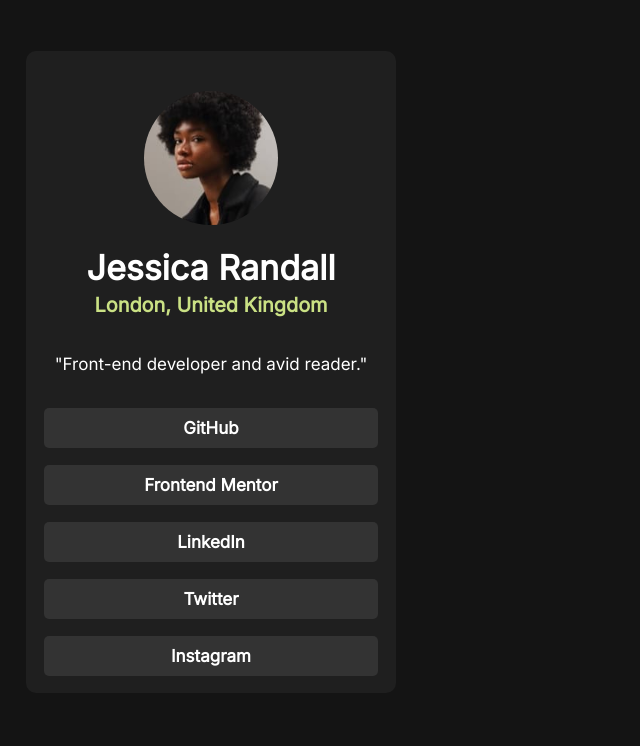
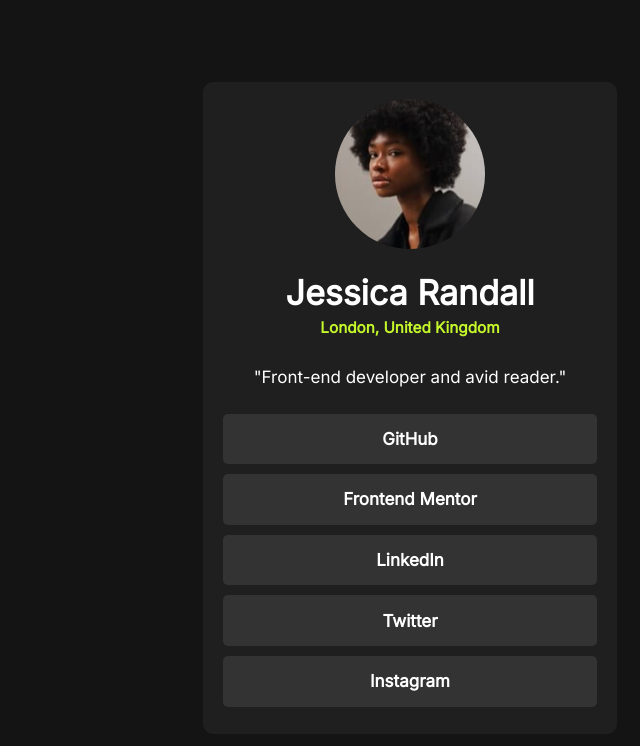
Before and after one commit to Thessssift/social-links-profile, a plain HTML site: page index.html in a window 1280 px wide. Shown: the whole page, without its empty margins (230-870 px from the left). Drawn offline with Linux system fonts and the light colour scheme.

Commit message:
project finished

```diff
--- a/index.html
+++ b/index.html
@@ -16,19 +16,19 @@
 </head>
 
 <body>
-  <div class="container">
+  <main class="container">
     <img src="assets/images/avatar-jessica.jpeg" alt="">
     <h1>Jessica Randall</h1>
-    <h3 style="color: hsl(75, 61%, 70%);">London, United Kingdom</h3>
+    <h2>London, United Kingdom</h2>
     <p> "Front-end developer and avid reader."</p>
     <div class="links">
-      <p class="button">GitHub</p>
-      <p class="button">Frontend Mentor</p>
-      <p class="button">LinkedIn</p>
-      <p class="button">Twitter</p>
-      <p class="button">Instagram</p>
+      <a class="button" href="">GitHub</a>
+      <a class="button" href="">Frontend Mentor</a>
+      <a class="button" href="">LinkedIn</a>
+      <a class="button" href="">Twitter</a>
+      <a class="button" href="">Instagram</a>
     </div>
-  </div>
+  </main>
 
 </body>
 
--- a/style.css
+++ b/style.css
@@ -9,52 +9,57 @@
     box-sizing: content-box;
     font-size: 17px;
 }
+body {
+    font-family: 'Inter';
+    display: flex;
+    align-items: center;
+    justify-content: center;
+    min-height: 100vh;
+}
 
-body{
-    font-family: 'Inter';
+.container {
+    width: 22rem;
+    margin: 1rem;
+    padding: 1rem 1.2rem;
     display: flex;
     flex-direction: column;
     align-items: center;
-    justify-content: center;
+    text-align: center;
     color: var(--White);
+    border-radius: 10px;
     background-color: var(--Dark-Grey);
-    max-width: 370px;
-    border-radius: 10px;
-    margin-top:4%;
-    margin-left: 20vw;
 }
-@media (max-width: 500px) {
-    body {
-    max-width: 95vw;
-    margin :5px;
-    }
+.links {
+    width: 100%;
 }
-.container{
-    display: flex;
-    flex-direction: column;
-    align-items: center;
-    justify-content: center;
-    margin-top: 40px; ;
 
-}
 img{
     border-radius: 50%;
     width:40%;
 }
 
-.button{
+.button {
+    display: flex;
+    justify-content: center;
+    padding: .9rem 0 ;
     background-color: hsl(0, 0%, 20%);
-    padding: 10px 100px;
-    text-align: center;
     border-radius: 5px;
-    font-weight: bolder;
+    font-weight: bold;
+    margin: 10px 0;
+    color: var(--White);
+    text-decoration: none;
 }
-.button:hover{
-    background-color: hsl(75, 61%, 70%);
+
+.button:hover {
+    background-color: hsl(75, 94%, 57%);
+    cursor: pointer;
+    color: hsl(0, 0%, 20%);
 }
 h1{
     margin-bottom:0 ;
 }
-h3{
-    margin-top:5px ;
+h2 {
+    margin-top: 5px ;
+    font-size: .9rem;
+    color: hsl(75, 94%, 57%);
 }
```
